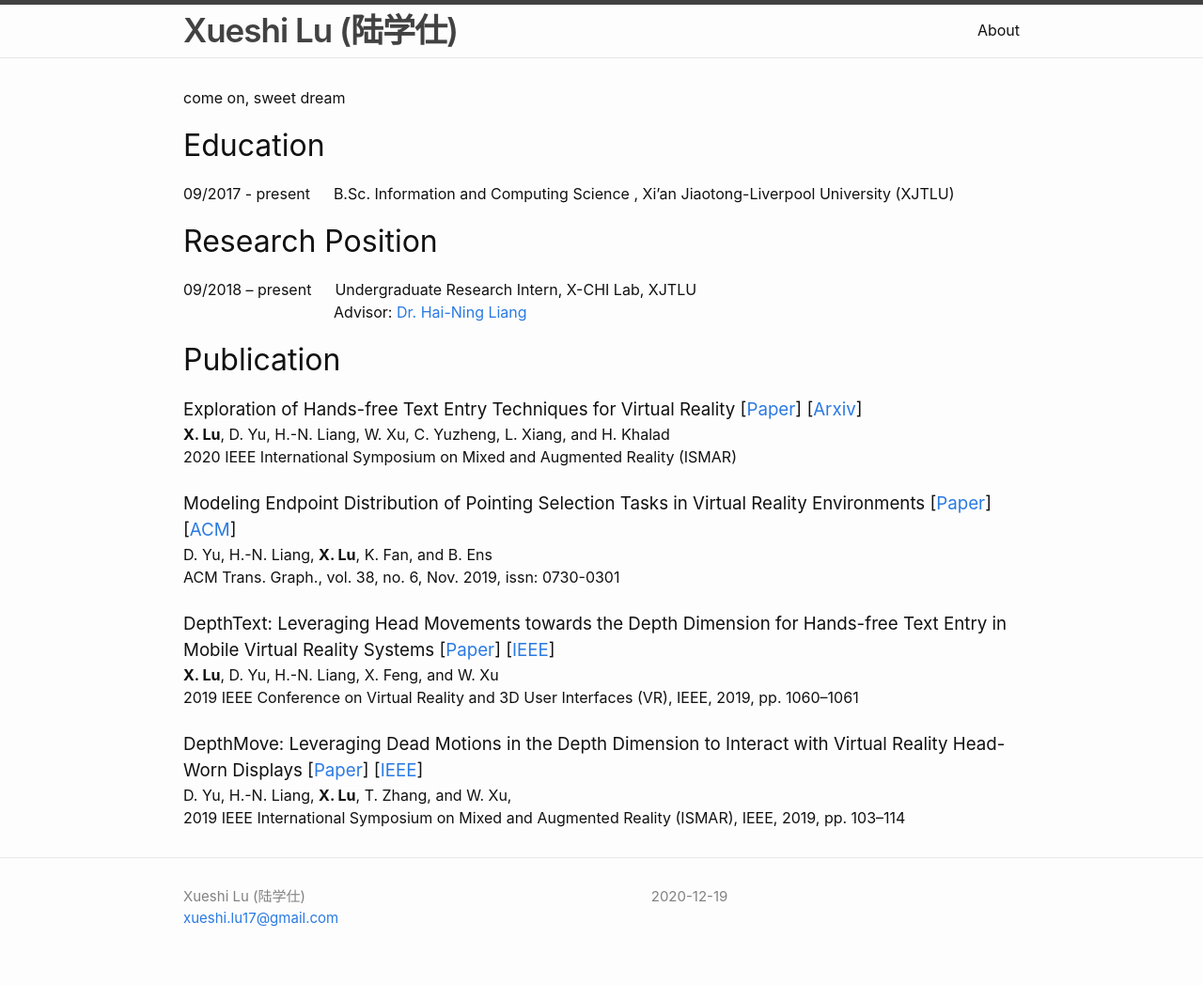
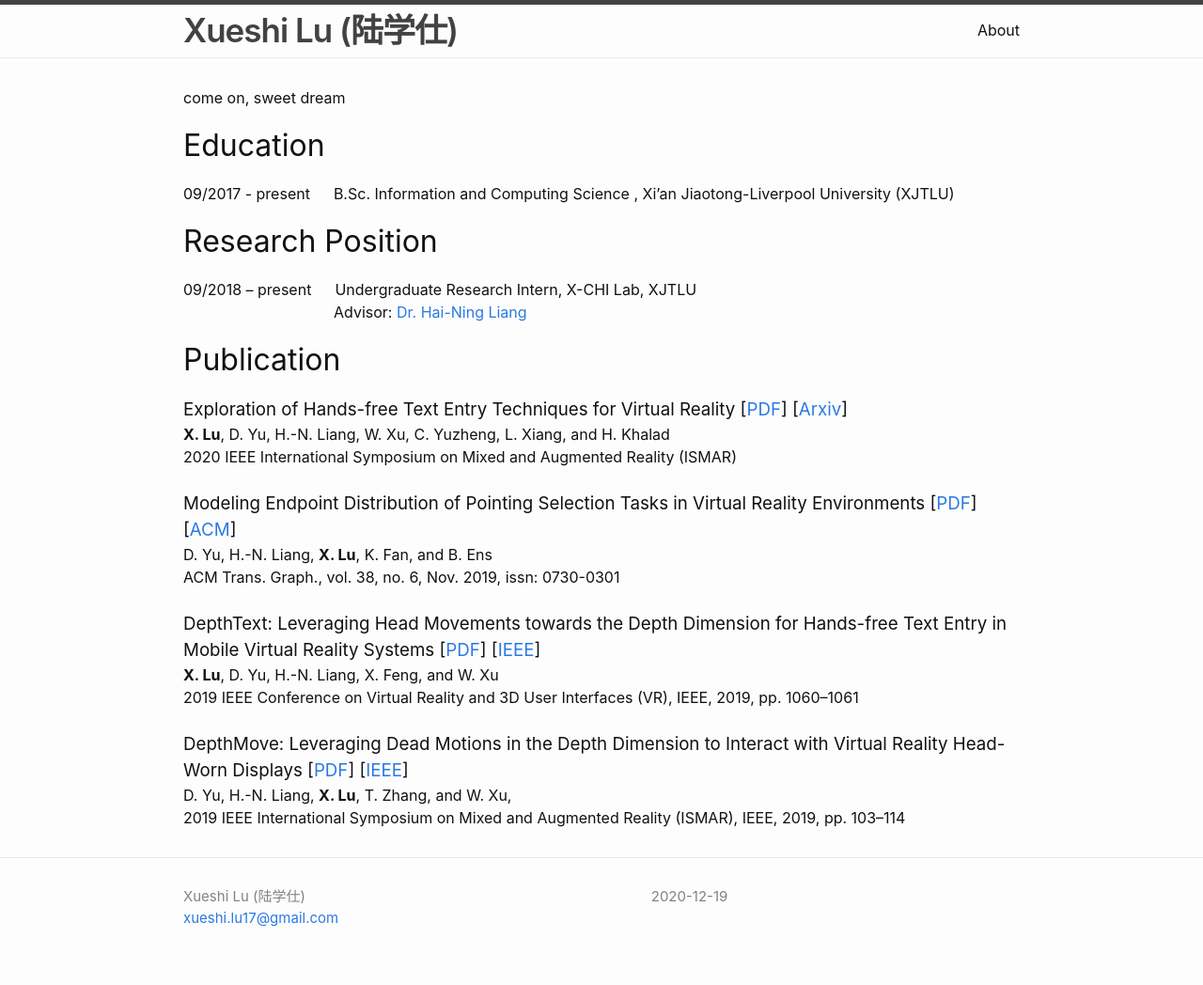
Before and after one commit to xueshilu/Xueshi.github.io, a Jekyll site: the page built from index.markdown, in a window 1280 px wide. Shown: the whole page at 94% size. Built offline with Jekyll 4.4.1, drawn with Linux system fonts in a browser that asks for light colours.

Commit message:
Update index.markdown

```diff
--- a/index.markdown
+++ b/index.markdown
@@ -18,18 +18,18 @@ come on, sweet dream
 
 # Publication
 
-### Exploration of Hands-free Text Entry Techniques for Virtual Reality [[Paper](papers/20_Blink.pdf)] [[Arxiv](https://arxiv.org/abs/2010.03247)]<br />
+### Exploration of Hands-free Text Entry Techniques for Virtual Reality [[PDF](papers/20_Blink.pdf)] [[Arxiv](https://arxiv.org/abs/2010.03247)]<br />
 **X. Lu**, D. Yu, H.-N. Liang, W. Xu, C. Yuzheng, L. Xiang, and H. Khalad<br />
 2020 IEEE International Symposium on Mixed and Augmented Reality (ISMAR)<br /><br />
 
-### Modeling Endpoint Distribution of Pointing Selection Tasks in Virtual Reality Environments [[Paper](papers/19_Modeling.pdf)] [[ACM](https://dl.acm.org/doi/10.1145/3355089.3356544)] <br />
+### Modeling Endpoint Distribution of Pointing Selection Tasks in Virtual Reality Environments [[PDF](papers/19_Modeling.pdf)] [[ACM](https://dl.acm.org/doi/10.1145/3355089.3356544)] <br />
 D. Yu, H.-N. Liang, **X. Lu**, K. Fan, and B. Ens<br />
 ACM Trans. Graph., vol. 38, no. 6, Nov. 2019, issn: 0730-0301<br /><br />
 
-### DepthText: Leveraging Head Movements towards the Depth Dimension for Hands-free Text Entry in Mobile Virtual Reality Systems [[Paper](papers/19_DepthText_poster.pdf)] [[IEEE](https://ieeexplore.ieee.org/document/8797901)]<br />
+### DepthText: Leveraging Head Movements towards the Depth Dimension for Hands-free Text Entry in Mobile Virtual Reality Systems [[PDF](papers/19_DepthText_poster.pdf)] [[IEEE](https://ieeexplore.ieee.org/document/8797901)]<br />
 **X. Lu**, D. Yu, H.-N. Liang, X. Feng, and W. Xu<br />
 2019 IEEE Conference on Virtual Reality and 3D User Interfaces (VR), IEEE, 2019, pp. 1060–1061<br /><br />
 
-### DepthMove: Leveraging Dead Motions in the Depth Dimension to Interact with Virtual Reality Head-Worn Displays [[Paper](papers/19_DepthMove.pdf)] [[IEEE](https://ieeexplore.ieee.org/document/8943683)] <br />
+### DepthMove: Leveraging Dead Motions in the Depth Dimension to Interact with Virtual Reality Head-Worn Displays [[PDF](papers/19_DepthMove.pdf)] [[IEEE](https://ieeexplore.ieee.org/document/8943683)] <br />
 D. Yu, H.-N. Liang, **X. Lu**, T. Zhang, and W. Xu, <br />
 2019 IEEE International Symposium on Mixed and Augmented Reality (ISMAR), IEEE, 2019, pp. 103–114
```
